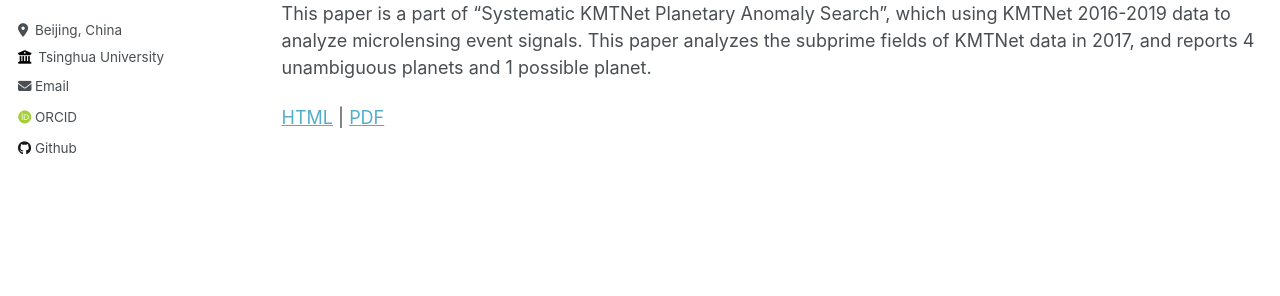
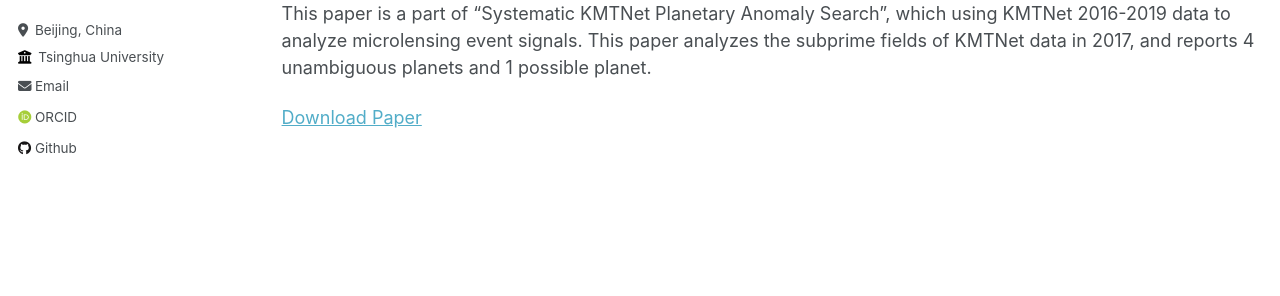
Before and after one commit to yq-gui/yq-gui.github.io, a Jekyll site: the page built from _pages/publications.md, in a window 1280 px wide. Shown: the part 302-598 px from the top of the page. Built offline with Jekyll 4.4.1, drawn with Linux system fonts in a browser that asks for light colours; some web fonts are replaced.

Commit message:
Debug publication

```diff
--- a/_includes/archive-single.html
+++ b/_includes/archive-single.html
@@ -52,7 +52,7 @@
     <p class="archive__item-excerpt" itemprop="description"><p>{{ post.excerpt | markdownify | remove: '<p>' | remove: '</p>' }}<strong><a href="{{ base_path }}{{ post.url }}" rel="permalink"> Read more</a></strong></p></p>
     {% endif %}
 
-    {% if post.citation and post.paperurl and post.slidesurl %}
+    <!-- {% if post.citation and post.paperurl and post.slidesurl %}
       <p>Recommended citation: {{ post.citation }}<br /><a href="{{ post.paperurl }}">HTML</a> | <a href="{{ post.slidesurl }}">PDF</a></p>
     {% elsif post.paperurl and post.slidesurl %}
       <p><a href="{{ post.paperurl }}">HTML</a> | <a href="{{ post.slidesurl }}">PDF</a></p>
@@ -67,8 +67,8 @@
     {% elsif post.slidesurl %}
       <p><a href="{{ post.slidesurl }}">PDF</a></p>
     {% endif %}
-
-    <!-- {% if post.citation and post.paperurl and post.slidesurl %}
+     -->
+    {% if post.citation and post.paperurl and post.slidesurl %}
       <p>Recommended citation: {{ post.citation }}<br /><a href="{{ post.paperurl }}">Download Paper</a> | <a href="{{ post.slidesurl }}">Download Slides</a></p>
     {% elsif post.citation and post.paperurl %}
       <p>Recommended citation: {{ post.citation }}<br /><a href="{{ post.paperurl }}">Download Paper</a></p>
@@ -80,7 +80,7 @@
       <p><a href=" {{ post.paperurl }} ">Download Paper</a></p>
     {% elsif post.slidesurl %}
       <p>Download <a href="{{ post.slidesurl }}">Download Slides</a></p></p>
-    {% endif %} -->
+    {% endif %}
 
   </article>
 </div>
```
Also changed, not shown: 1 other file.
